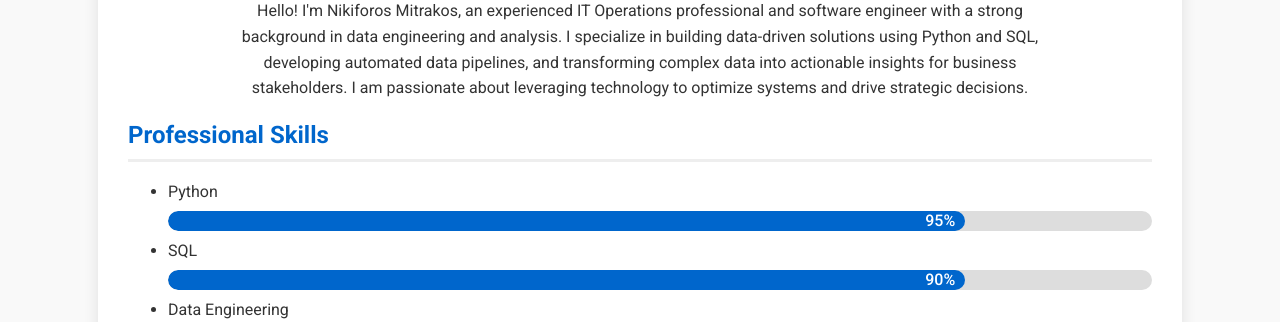
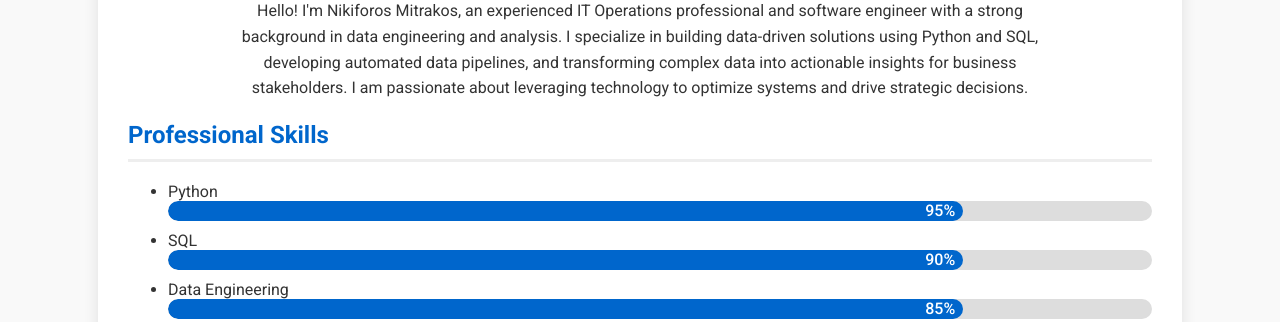
Before and after one commit to ExiledPhobos/ExiledPhobos.github.io, a plain HTML site: page index.html in a window 1280 px wide. Shown: the part 531-853 px from the top of the page. Drawn offline with Linux system fonts and the light colour scheme.

Commit message:
Update index.html

```diff
--- a/index.html
+++ b/index.html
@@ -108,11 +108,12 @@
             padding: 0;
         }
         .skill-bar {
-            margin: 10px 0;
+            width: 100%;
             background: #ddd;
             border-radius: 10px;
             height: 20px;
             overflow: hidden;
+	    margin-bottom: 10px;
         }
         .skill-bar-fill {
             height: 100%;
@@ -125,7 +126,7 @@
             align-items: center;
             color: white;
             font-weight: 500;
-	    padding-right: 10px;
+	    padding-right: 8px;
         }
         @keyframes fillBar {
             from { width: 0; }
```
